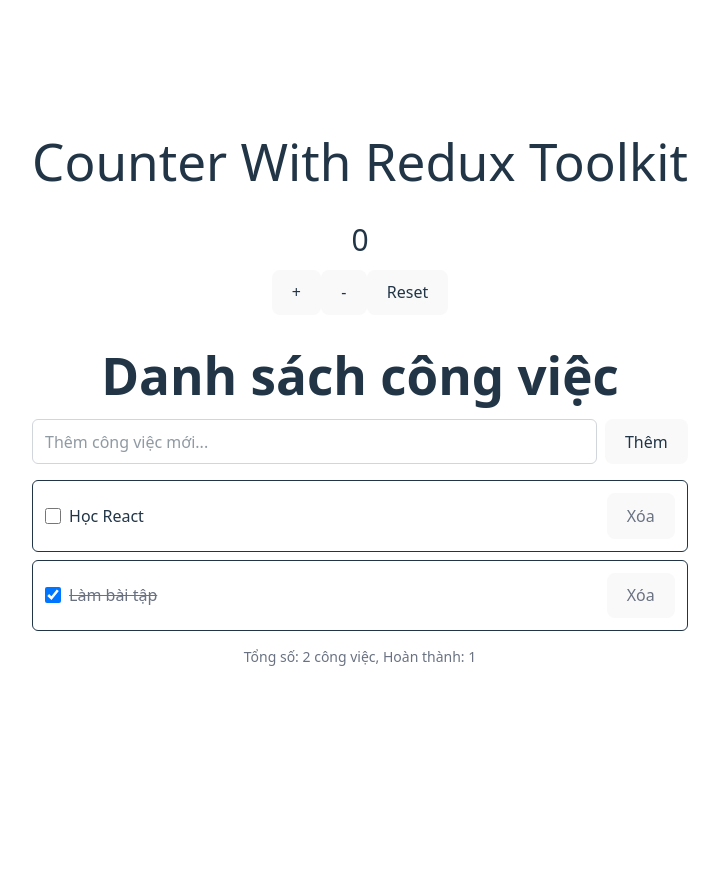
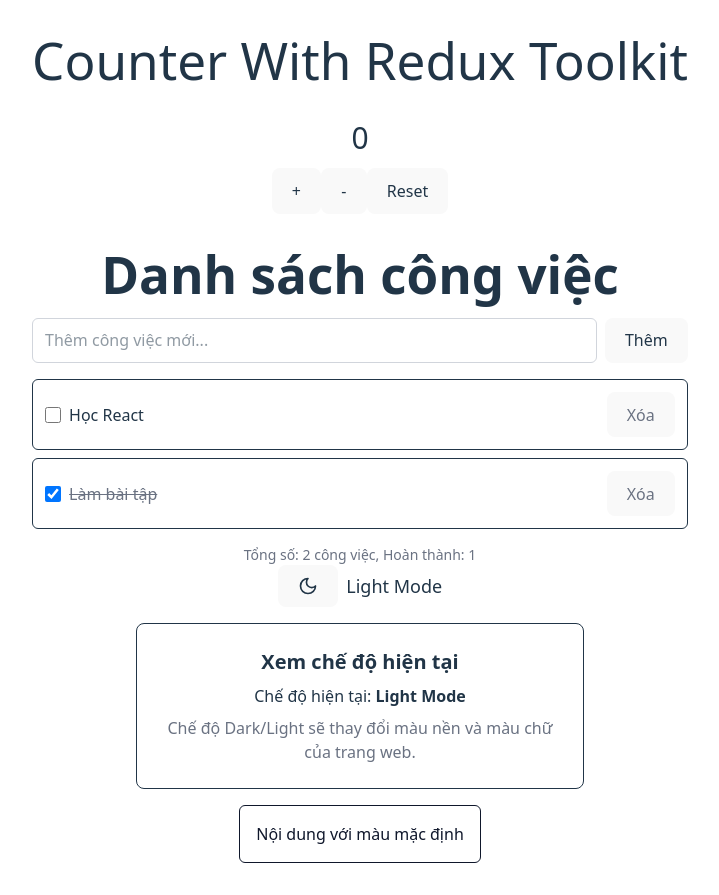
Before and after one commit to VoTrieuAn/22657391_VoTrieuAn_TH_Tuan09, a React (Vite) app: page / in a window 1280 px wide. Shown: the whole page, without its empty margins (280-999 px from the left). Before the commit the page ends 800 px from the top, so only its background shows below. Built offline with nearby package versions, Linux system fonts and the light colour scheme.

Commit message:
3. Toggle Theme (Dark/Light mode)

```diff
--- a/package.json
+++ b/package.json
@@ -13,6 +13,8 @@
     "@redux-devtools/extension": "^3.3.0",
     "@reduxjs/toolkit": "^2.6.1",
     "@tailwindcss/vite": "^4.1.4",
+    "lucide-react": "^0.503.0",
+    "next-themes": "^0.4.6",
     "react": "^19.0.0",
     "react-dom": "^19.0.0",
     "react-redux": "^9.2.0",
--- a/src/App.jsx
+++ b/src/App.jsx
@@ -1,16 +1,14 @@
 import "./App.css";
 import CounterApp from "./components/CounterApp";
+import ThemeToggle from "./components/ThemeToggle";
 import TodoList from "./components/TodoList";
 
 function App() {
   return (
     <>
-      <div className="">
-        <CounterApp />
-      </div>
-      <div className="">
-        <TodoList />
-      </div>
+      <CounterApp />
+      <TodoList />
+      <ThemeToggle />
     </>
   );
 }
--- /dev/null
+++ b/src/components/ThemeToggle.jsx
@@ -0,0 +1,64 @@
+import { useState, useEffect } from "react";
+import { Moon, Sun } from "lucide-react";
+import { useTheme } from "next-themes";
+
+function ThemeToggle() {
+  const [theme, setTheme] = useState("light");
+  const [mounted, setMounted] = useState(false);
+
+  // Avoid hydration mismatch
+  useEffect(() => {
+    setMounted(true);
+  }, []);
+
+  const toggleTheme = () => {
+    setTheme(theme === "dark" ? "light" : "dark");
+  };
+
+  if (!mounted) return null;
+
+  return (
+    <div className="space-y-4">
+      <div className="flex flex-col items-center space-y-4">
+        <div className={`flex items-center justify-center space-x-2`}>
+          <button
+            className="rounded-md border p-2 hover:bg-gray-100 dark:hover:bg-gray-800"
+            onClick={toggleTheme}
+            aria-label="Toggle theme"
+          >
+            {theme === "dark" ? (
+              <Sun className="h-5 w-5" />
+            ) : (
+              <Moon className="h-5 w-5" />
+            )}
+          </button>
+          <span className="text-lg font-medium">
+            {theme === "dark" ? "Dark Mode" : "Light Mode"}
+          </span>
+        </div>
+
+        <div
+          className={`w-full max-w-md rounded-lg border p-6 ${theme === "dark" ? "bg-slate-800 text-white" : ""}`}
+        >
+          <h3 className="mb-2 text-xl font-semibold">Xem chế độ hiện tại</h3>
+          <p>
+            Chế độ hiện tại:{" "}
+            <strong>{theme === "dark" ? "Dark Mode" : "Light Mode"}</strong>
+          </p>
+          <p className="mt-2 text-gray-500 dark:text-gray-400">
+            Chế độ Dark/Light sẽ thay đổi màu nền và màu chữ của trang web.
+          </p>
+        </div>
+
+        <div className="">
+          <div
+            className={`w-full rounded-md border p-4 text-center ${theme === "dark" ? "bg-slate-800 text-slate-200" : "bg-white text-slate-900"}`}
+          >
+            <p>Nội dung với màu mặc định</p>
+          </div>
+        </div>
+      </div>
+    </div>
+  );
+}
+export default ThemeToggle;
```
Also changed, not shown: MinhChung/3. Toggle Theme Dark - Light mode.png (added), 1 other file (tests, documents, lock files or other folders).
